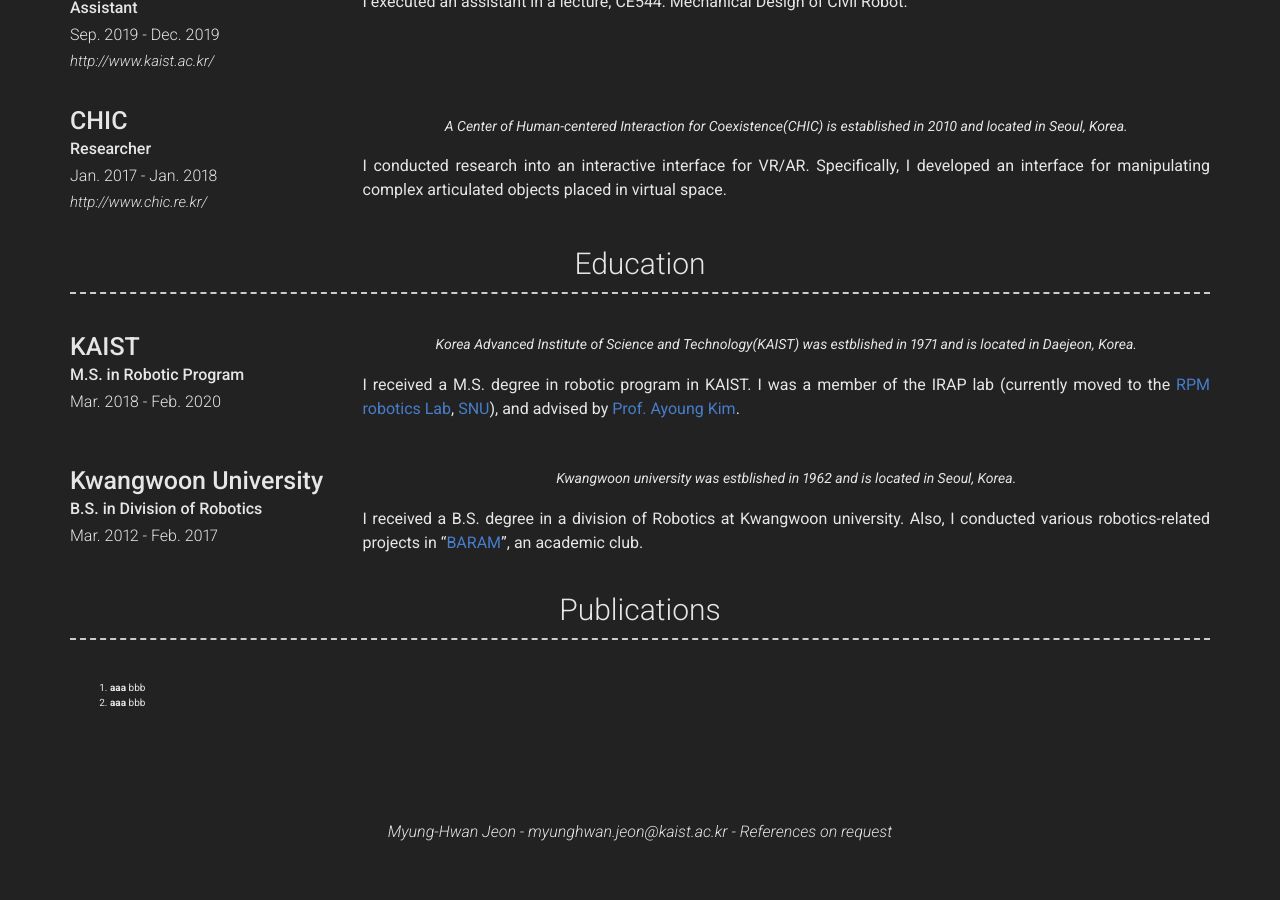
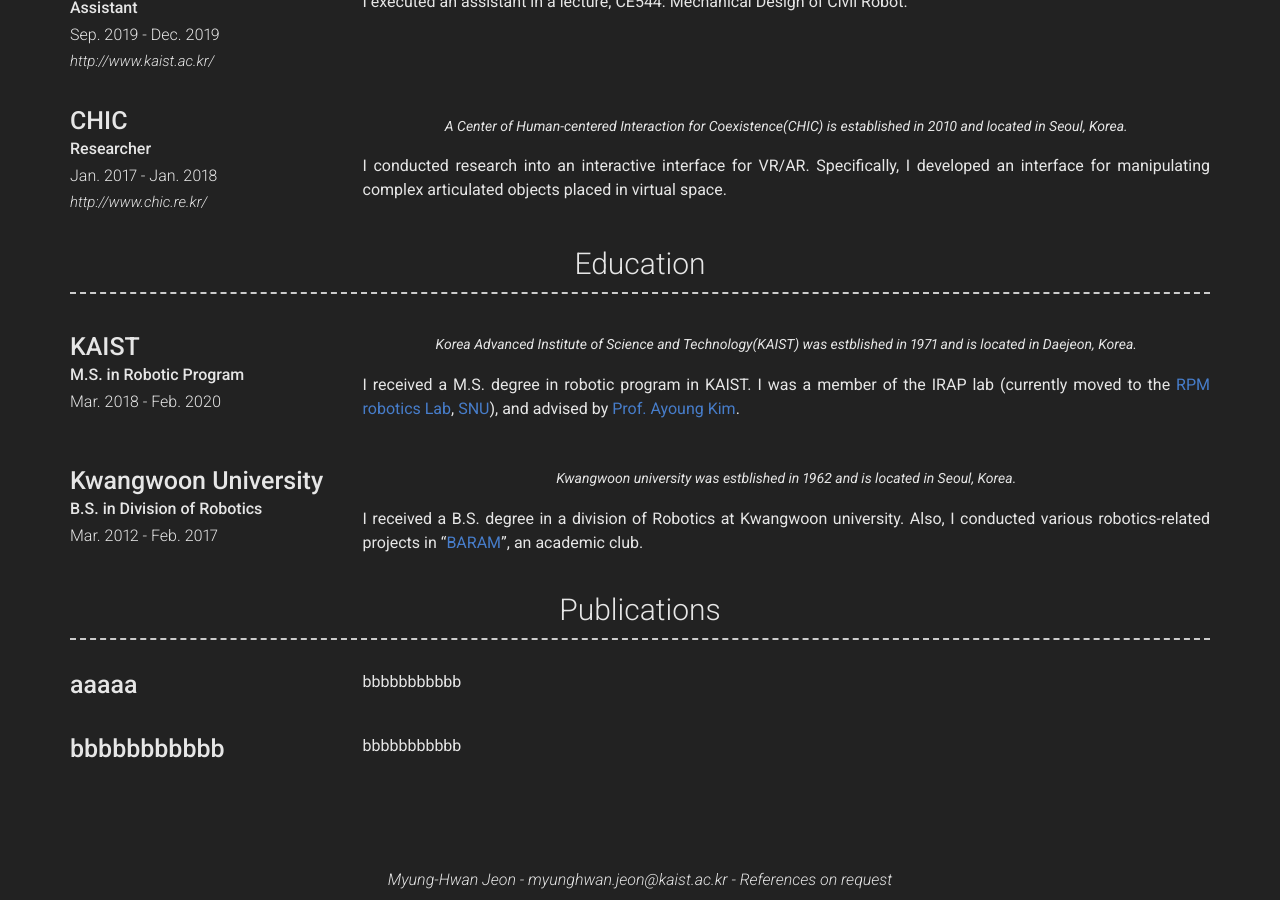
Before and after one commit to MyungHwanJeon/MyungHwanJeon.github.io, a Jekyll site: the page built from index.md, in a window 1280 px wide and 900 px high, scrolled down 1197 px. Built offline with Jekyll 4.4.1, drawn with Linux system fonts in a browser that asks for light colours; nearby versions of some CDN libraries; before the commit the page ends 2049 px from its top, so only the background shows below that.

Commit message:
Update _config.yml

```diff
--- a/_config.yml
+++ b/_config.yml
@@ -148,10 +148,18 @@
 
 
   - title: Publications
-    layout: text
-    content: | # this will include new lines to allow paragraphs
-      1. **aaa** bbb
-      2. **aaa** bbb
+    layout: list
+    content:
+
+      - layout: top-left
+        title: aaaaa
+        description: | # this will include new lines to allow paragraphs
+          bbbbbbbbbbb
+
+      - layout: top-left
+        title: bbbbbbbbbbb
+        description: | # this will include new lines to allow paragraphs
+          bbbbbbbbbbb
 
 # Footer
 footer_show_references: true
```
